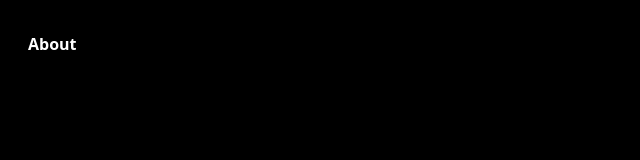
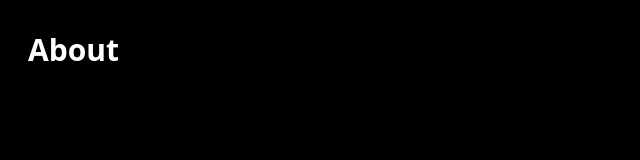
Before and after one commit to saurabh-dev-vns/portfolio-3, a React (Vite) app: page /about in a window 1280 px wide. Shown: the top 160 px of the page, without its empty margins (0-640 px from the left). Built offline with nearby package versions, Linux system fonts and the light colour scheme.

Commit message:
about page update

```diff
--- a/src/pages/About/about.jsx
+++ b/src/pages/About/about.jsx
@@ -6,7 +6,7 @@ const About = () => {
     <section
     className={`w-full h-screen bg-black`}
     >
-	  <h4 className = {`text-white absolute top-8 left-7 font-black`}>About</h4>
+	  <h4 className = {`text-white absolute top-8 left-7 font-black text-3xl`}>About</h4>
     </section>
   );
 };
```
